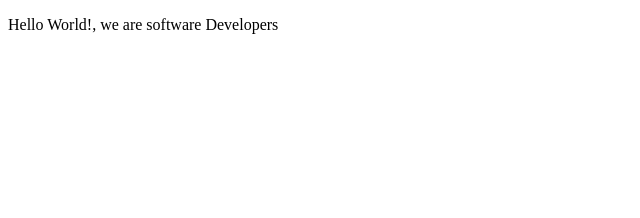
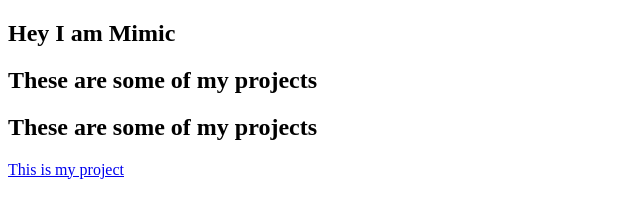
Before and after one commit to ernestkorir/MicroverseColboWithSmith, a plain HTML site: page fcc-test-suite-template-master/index.html in a window 1280 px wide. Shown: the whole page, without its empty margins (0-640 px from the left). Drawn offline with Linux system fonts and the light colour scheme.

Commit message:
first 5 steps in the project

```diff
--- a/fcc-test-suite-template-master/index.html
+++ b/fcc-test-suite-template-master/index.html
@@ -9,7 +9,16 @@
   <body>
     <script src="https://cdn.freecodecamp.org/testable-projects-fcc/v1/bundle.js"></script>
 
-  <p>Hello World!, we are software Developers</p>
+    <section id="welcome-section">
+      <h1>Hey I am Mimic</h1>
+      <h2 class="projects-section-header">These are some of my projects</h2>
+    </section>
+
+    <section id="projects" class="project-tile">
+    <h2 class="projects-section-header">These are some of my projects</h2>
+    <a href="https://codepen.io/freeCodeCamp/full/zNqgVx">This is my project</a>
+    </section>
+
     <script  src="js/index.js"></script>
   </body>
 </html>
```
